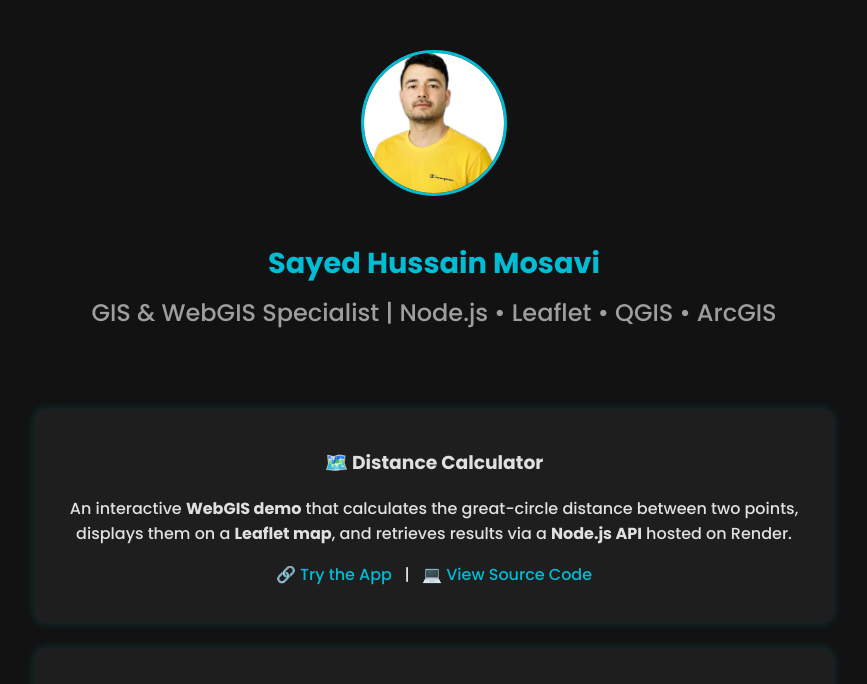
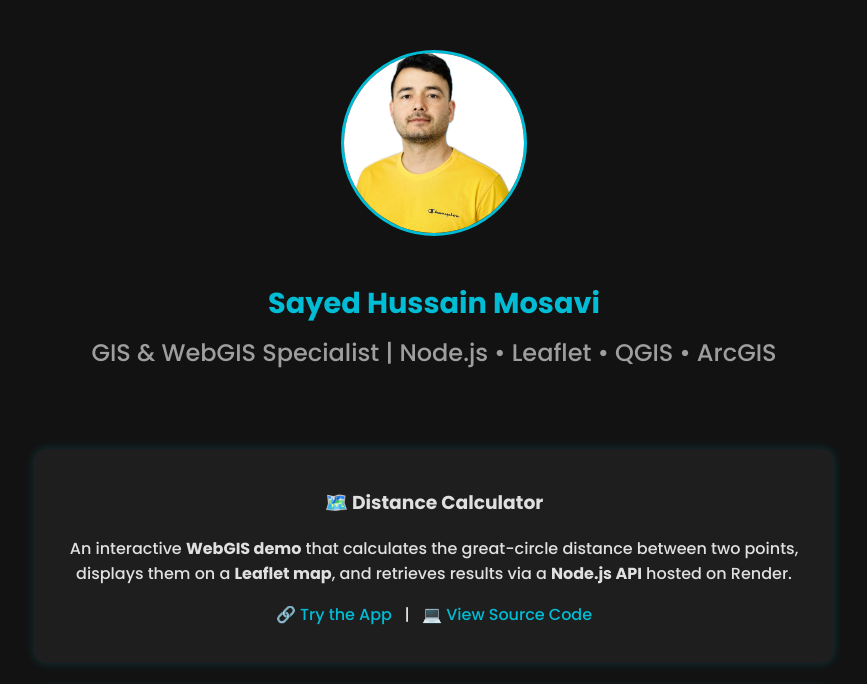
Before and after one commit to HussainMosavi/sayedmosavi.github.io, a plain HTML site: page index.html in a window 1280 px wide. Shown: the top 684 px of the page, without its empty margins (206-1073 px from the left). Drawn offline with Linux system fonts and the light colour scheme.

Commit message:
Update index.html

```diff
--- a/index.html
+++ b/index.html
@@ -26,14 +26,14 @@
     }
 
     img.profile {
-      width: 140px;
-      height: 140px;
-      border-radius: 50%;
-      border: 3px solid #00bcd4;
-      object-fit: cover;
-      margin-bottom: 20px;
-    }
-
+  width: 180px;
+  height: 180px;
+  border-radius: 50%;
+  object-fit: cover;
+  border: 3px solid #00bcd4;
+  margin-bottom: 20px;
+  image-rendering: auto;
+}
     h1 {
       font-weight: 700;
       font-size: 1.8rem;
```
